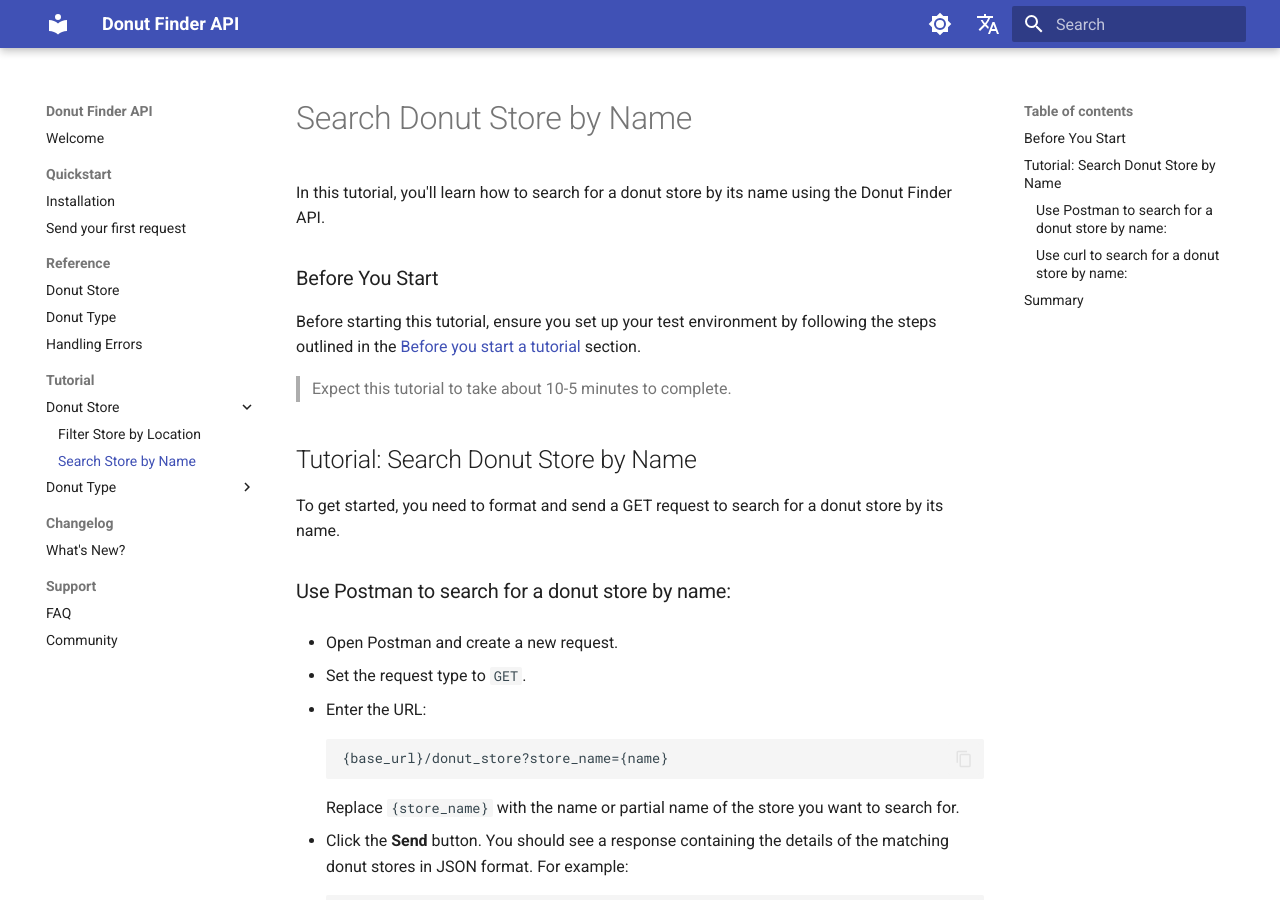
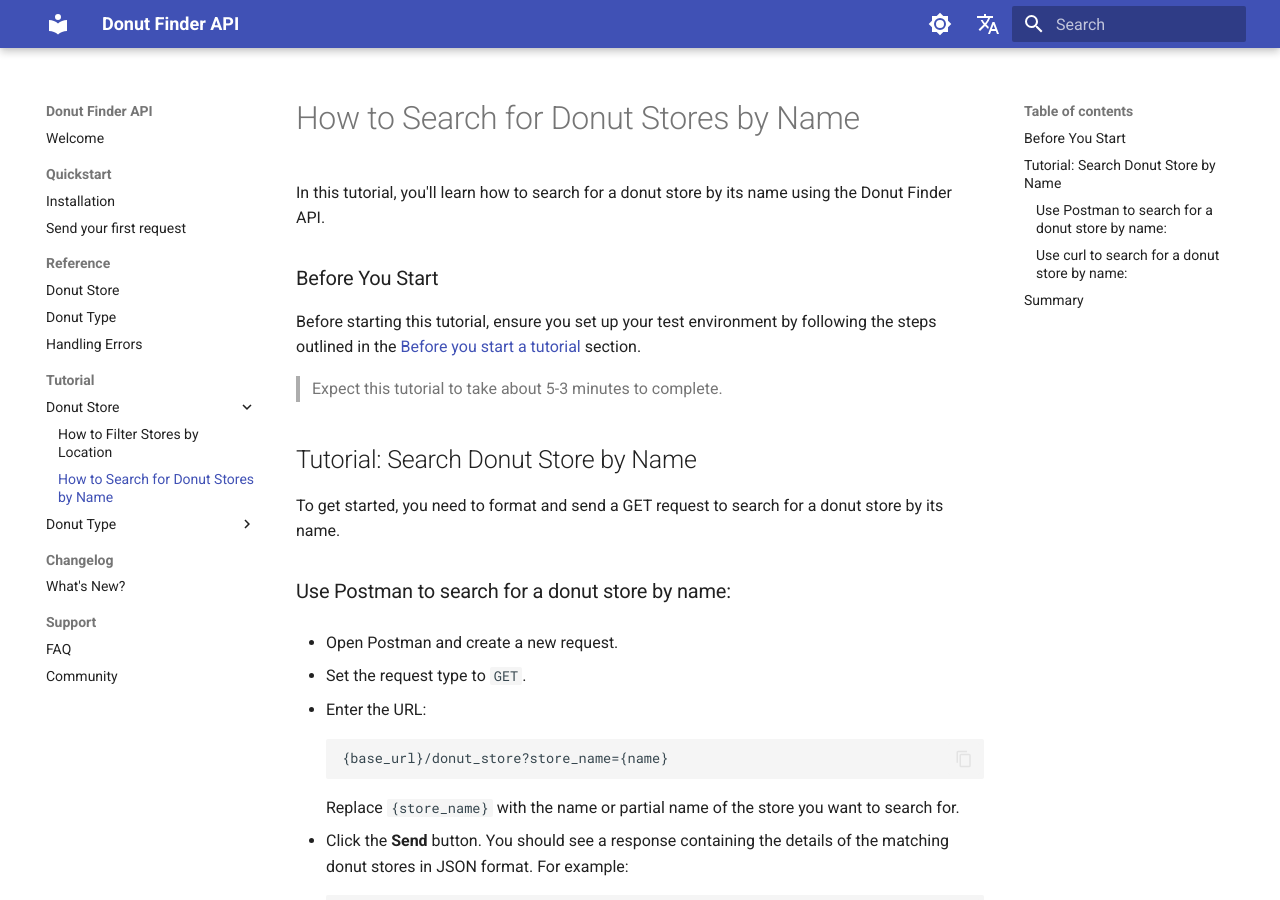
Before and after one commit to Aviatorscode2/Donut-Finder, an MkDocs documentation site: the page built from docs/tutorials/donut-store/search-store-by-name.md, in a window 1280 px wide and 900 px high. Built offline with MkDocs 1.6.1 and Material for MkDocs 9.7.7, drawn with Linux system fonts in a browser that asks for light colours; comment, search, counter and statistics services are not loaded.

Commit message:
Fix text

```diff
--- a/docs/tutorials/donut-store/search-store-by-name.md
+++ b/docs/tutorials/donut-store/search-store-by-name.md
@@ -2,7 +2,7 @@
 layout: page
 ---
 
-# Search Donut Store by Name
+# How to Search for Donut Stores by Name
 
 In this tutorial, you'll learn how to search for a donut store by its name using the Donut Finder API.
 
@@ -10,7 +10,7 @@ In this tutorial, you'll learn how to search for a donut store by its name using
 
 Before starting this tutorial, ensure you set up your test environment by following the steps outlined in the [Before you start a tutorial](../before-you-start-tutorial.md) section.
 
-> Expect this tutorial to take about 10-5 minutes to complete.
+> Expect this tutorial to take about 5-3 minutes to complete.
 
 ## Tutorial: Search Donut Store by Name
 
--- a/mkdocs.yml
+++ b/mkdocs.yml
@@ -15,10 +15,10 @@ nav:
           - Overview: Reference/handling-errors/index.md
   - Tutorial:
       - Donut Store:
-        - Filter Store by Location: tutorials/donut-store/filter-store-by-location.md
-        - Search Store by Name: tutorials/donut-store/search-store-by-name.md
+        - How to Filter Stores by Location: tutorials/donut-store/filter-store-by-location.md
+        - How to Search for Donut Stores by Name: tutorials/donut-store/search-store-by-name.md
       - Donut Type:
-        - Search Donut Types by Name: tutorials/donut-type/search-donut-types-by-name.md
+        - How to Search for Donut Type by Name: tutorials/donut-type/search-donut-types-by-name.md
   - Changelog:
       - What's New?: Changelog/changelog.md
   - Support:
```
Also changed, not shown: docs/tutorials/donut-store/filter-store-by-location.md (+2 -2 lines), docs/tutorials/donut-type/search-donut-types-by-name.md (+3 -1 lines).
